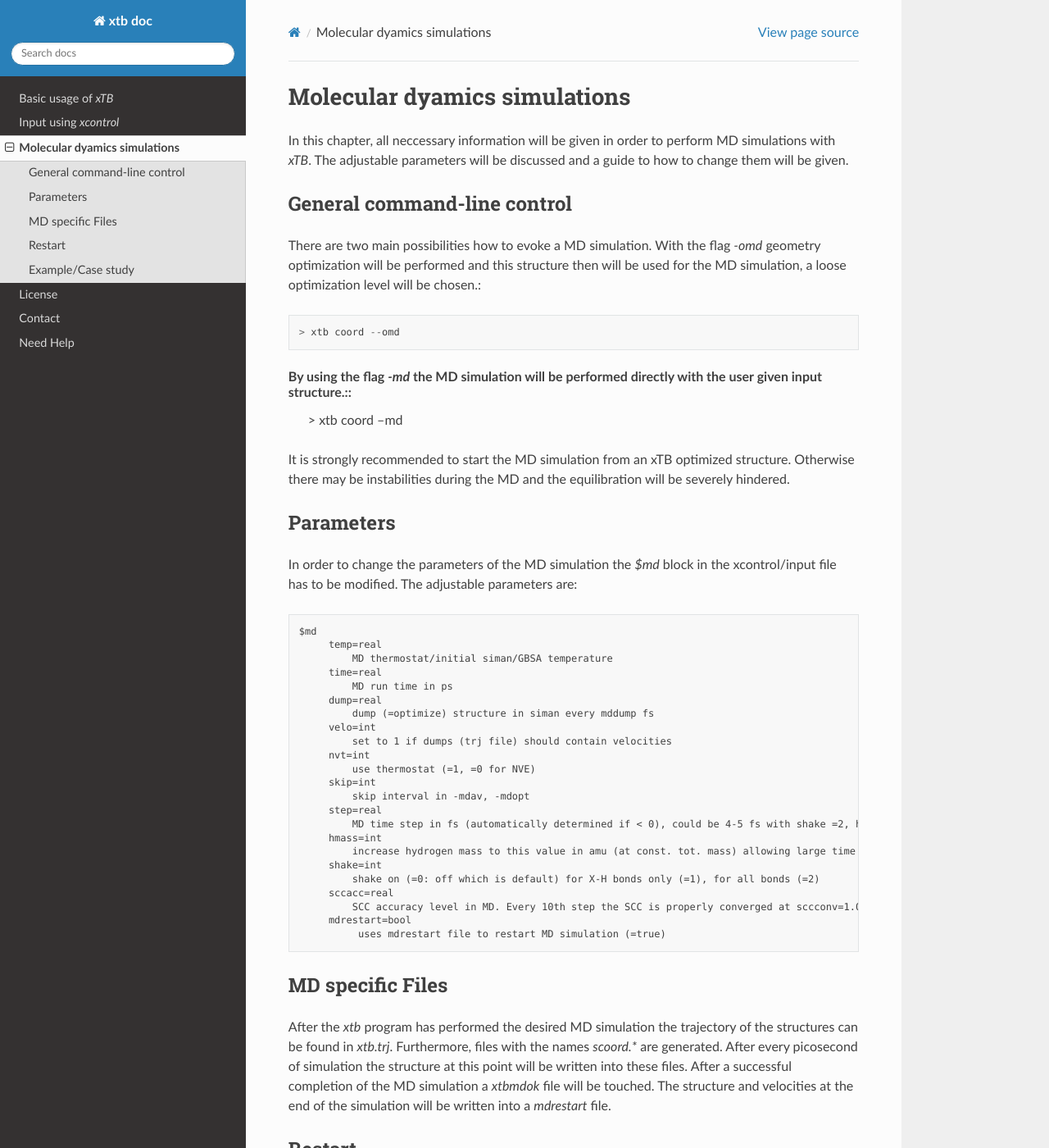
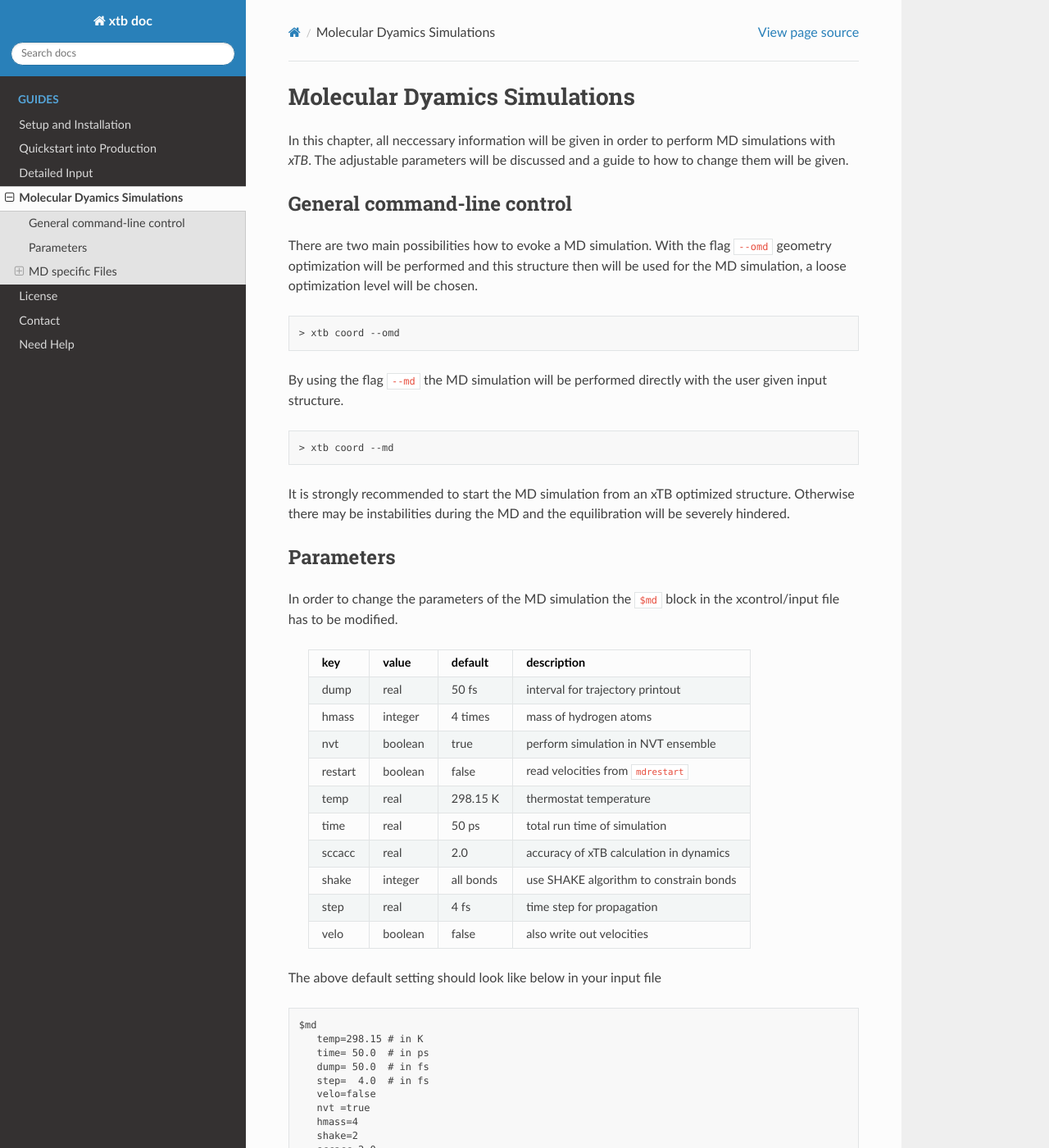
Before and after one commit to grimme-lab/xtb_docs, a Sphinx documentation site: the page built from source/md.rst, in a window 1280 px wide and 1400 px high. Shown: the whole window at 82% size. Built offline with Sphinx 7.4.7 and the Read the Docs theme 2.0.0, drawn with Linux system fonts in a browser that asks for light colours; some of the changed text lies outside the part shown.

Commit message:
restructured the main page
- added content
- new setup page
- reworked all rst do be more readable

```diff
--- a/source/conf.py
+++ b/source/conf.py
@@ -59,7 +59,7 @@ html_theme = 'sphinx_rtd_theme'
 # Add any paths that contain custom static files (such as style sheets) here,
 # relative to this directory. They are copied after the builtin static files,
 # so a file named "default.css" will overwrite the builtin "default.css".
-html_static_path = ['_static']
+html_static_path = []
 
 # other default
 master_doc = 'contents'
--- a/source/md.rst
+++ b/source/md.rst
@@ -1,66 +1,110 @@
-Molecular dyamics simulations
-=============================
+.. _md:
 
-In this chapter, all neccessary information will be given in order to perform MD simulations with `xTB`.
-The adjustable parameters will be discussed and a guide to how to change them will be given.
+-------------------------------
+ Molecular Dyamics Simulations
+-------------------------------
+
+In this chapter, all neccessary information will be given in order
+to perform MD simulations with `xTB`.
+The adjustable parameters will be discussed and a guide to how to change
+them will be given.
+
 
 General command-line control
------------------------------
-There are two main possibilities how to evoke a MD simulation. With the flag `-omd` geometry optimization will be performed
-and this structure then will be used for the MD simulation, a loose optimization level will be chosen.::
+============================
+
+There are two main possibilities how to evoke a MD simulation.
+With the flag ``--omd`` geometry optimization will be performed
+and this structure then will be used for the MD simulation, a loose
+optimization level will be chosen.
+
+.. code:: bash
+
   > xtb coord --omd
 
-By using the flag `-md` the MD simulation will be performed directly with the user given input structure.::
+By using the flag ``--md`` the MD simulation will be performed directly with the user given input structure.
+
+.. code:: bash
+
   > xtb coord --md
 
-It is strongly recommended to start the MD simulation from an xTB optimized structure.
-Otherwise there may be instabilities during the MD and the equilibration will be severely hindered.
+It is strongly recommended to start the MD simulation from an xTB
+optimized structure.
+Otherwise there may be instabilities during the MD and the equilibration
+will be severely hindered.
 
 Parameters
-----------
-In order to change the parameters of the MD simulation the `$md` block in the xcontrol/input file has to be modified.
-The adjustable parameters are::
-  $md
-       temp=real
-           MD thermostat/initial siman/GBSA temperature
-       time=real
-           MD run time in ps
-       dump=real
-           dump (=optimize) structure in siman every mddump fs
-       velo=int
-           set to 1 if dumps (trj file) should contain velocities
-       nvt=int
-           use thermostat (=1, =0 for NVE)
-       skip=int
-           skip interval in -mdav, -mdopt
-       step=real
-           MD time step in fs (automatically determined if < 0), could be 4-5 fs with shake =2, hmass=4
-       hmass=int
-           increase hydrogen mass to this value in amu (at const. tot. mass) allowing large time steps (=0 off)
-       shake=int
-           shake on (=0: off which is default) for X-H bonds only (=1), for all bonds (=2)
-       sccacc=real
-           SCC accuracy level in MD. Every 10th step the SCC is properly converged at sccconv=1.0. sccmd should be < 5 in critical cases, effects may show up as bad thermostating
-       mdrestart=bool
-            uses mdrestart file to restart MD simulation (=true)
+==========
+
+In order to change the parameters of the MD simulation the ``$md`` block
+in the xcontrol/input file has to be modified.
+
+  +---------+---------+-----------+-----------------------------------------+
+  |  key    | value   | default   | description                             |
+  +=========+=========+===========+=========================================+
+  | dump    | real    | 50 fs     | interval for trajectory printout        |
+  +---------+---------+-----------+-----------------------------------------+
+  | hmass   | integer | 4 times   | mass of hydrogen atoms                  |
+  +---------+---------+-----------+-----------------------------------------+
+  | nvt     | boolean | true      | perform simulation in NVT ensemble      |
+  +---------+---------+-----------+-----------------------------------------+
+  | restart | boolean | false     | read velocities from ``mdrestart``      |
+  +---------+---------+-----------+-----------------------------------------+
+  | temp    | real    | 298.15 K  | thermostat temperature                  |
+  +---------+---------+-----------+-----------------------------------------+
+  | time    | real    | 50 ps     | total run time of simulation            |
+  +---------+---------+-----------+-----------------------------------------+
+  | sccacc  | real    | 2.0       | accuracy of xTB calculation in dynamics |
+  +---------+---------+-----------+-----------------------------------------+
+  | shake   | integer | all bonds | use SHAKE algorithm to constrain bonds  |
+  +---------+---------+-----------+-----------------------------------------+
+  | step    | real    | 4 fs      | time step for propagation               |
+  +---------+---------+-----------+-----------------------------------------+
+  | velo    | boolean | false     | also write out velocities               |
+  +---------+---------+-----------+-----------------------------------------+
+
+The above default setting should look like below in your input file
+
+.. code::
+
+   $md
+      temp=298.15 # in K
+      time= 50.0  # in ps
+      dump= 50.0  # in fs
+      step=  4.0  # in fs
+      velo=false
+      nvt =true
+      hmass=4
+      shake=2
+      sccacc=2.0
+   $end
+
 
 MD specific Files
------------------
-After the `xtb` program has performed the desired MD simulation the trajectory of the structures can be found in `xtb.trj`.
-Furthermore, files with the names `scoord.*` are generated. After every picosecond of simulation the structure at this point will be written into these files. After a successful completion of the MD simulation a `xtbmdok` file will be touched. The structure and velocities at the end of the simulation will be written into a `mdrestart` file.
+=================
+
+After the ``xtb`` program has performed the desired MD simulation the trajectory of the structures can be found in ``xtb.trj``.
+Furthermore, files with the names ``scoord.*`` are generated. After every picosecond of simulation the structure at this point will be written into these files. After a successful completion of the MD simulation a ``xtbmdok`` file will be touched. The structure and velocities at the end of the simulation will be written into a ``mdrestart`` file.
 
 Restart
 -------
-The `mdrestart` file can be used to restart an MD simulation. This can be very helpful for equilibration purposes.
-In order to achive this, in the `$md` block the `mdrestart` parameter has to be set to `true`.::
+The ``mdrestart`` file can be used to restart an MD simulation. This can be very helpful for equilibration purposes.
+In order to achive this, in the ``$md`` block the ``mdrestart`` parameter has to be set to ``true``.
+
+.. code::
+
    > cat xcontrol
    $md
     mdrestart=true
 
 Example/Case study
 ------------------
+
 To summarize the most important topics of this chapter we will perform an MD simulation of the ethane molecule with `xTB`.
-Make sure that `xtb` is properly set up and you have the following files in your working directory::
+Make sure that ``xtb`` is properly set up and you have the following files in your working directory
+
+.. code::
+
  > cat coord
  $coord
   1.82409443250962  -0.02380488009596  0.17250251620479  c
@@ -79,10 +123,13 @@ Make sure that `xtb` is properly set up and you have the following files in your
   temp=500
   shake=1
 
-As you can see, we will run the simulation for 10 ps with a timestep of 1 fs at a temperature of 500 Kelvin. Furthermore, all hydrogen-containing bonds will be constrained using the *SHAKE* algorithm. To start the simulation we call xtb as follows::
+As you can see, we will run the simulation for 10 ps with a timestep of 1 fs at a temperature of 500 Kelvin. Furthermore, all hydrogen-containing bonds will be constrained using the *SHAKE* algorithm. To start the simulation we call xtb as follows
+
+.. code:: bash
+
  > xtb coord --input xcontrol --omd
 
-In the file `xtb.trj` we can find our trajectory. We can analyze the structures now by displaying them in a molecular graphics editor (e.g., `MOLDEN`_, `VMD`_ etc. ) or a trajectory analyzer (e.g. `TRAVIS`_).
+In the file ``xtb.trj`` we can find our trajectory. We can analyze the structures now by displaying them in a molecular graphics editor (e.g., `MOLDEN`_, `VMD`_ etc. ) or a trajectory analyzer (e.g. `TRAVIS`_).
 
 .. _MOLDEN: http://cheminf.cmbi.ru.nl/molden/
 .. _VMD: https://www.ks.uiuc.edu/Research/vmd/
```
Also changed, not shown: source/basics.rst (+93 -54 lines), source/contents.rst (+13 -105 lines), source/setup.rst (added, +129 -0 lines), source/xcontrol.rst (+45 -22 lines).
